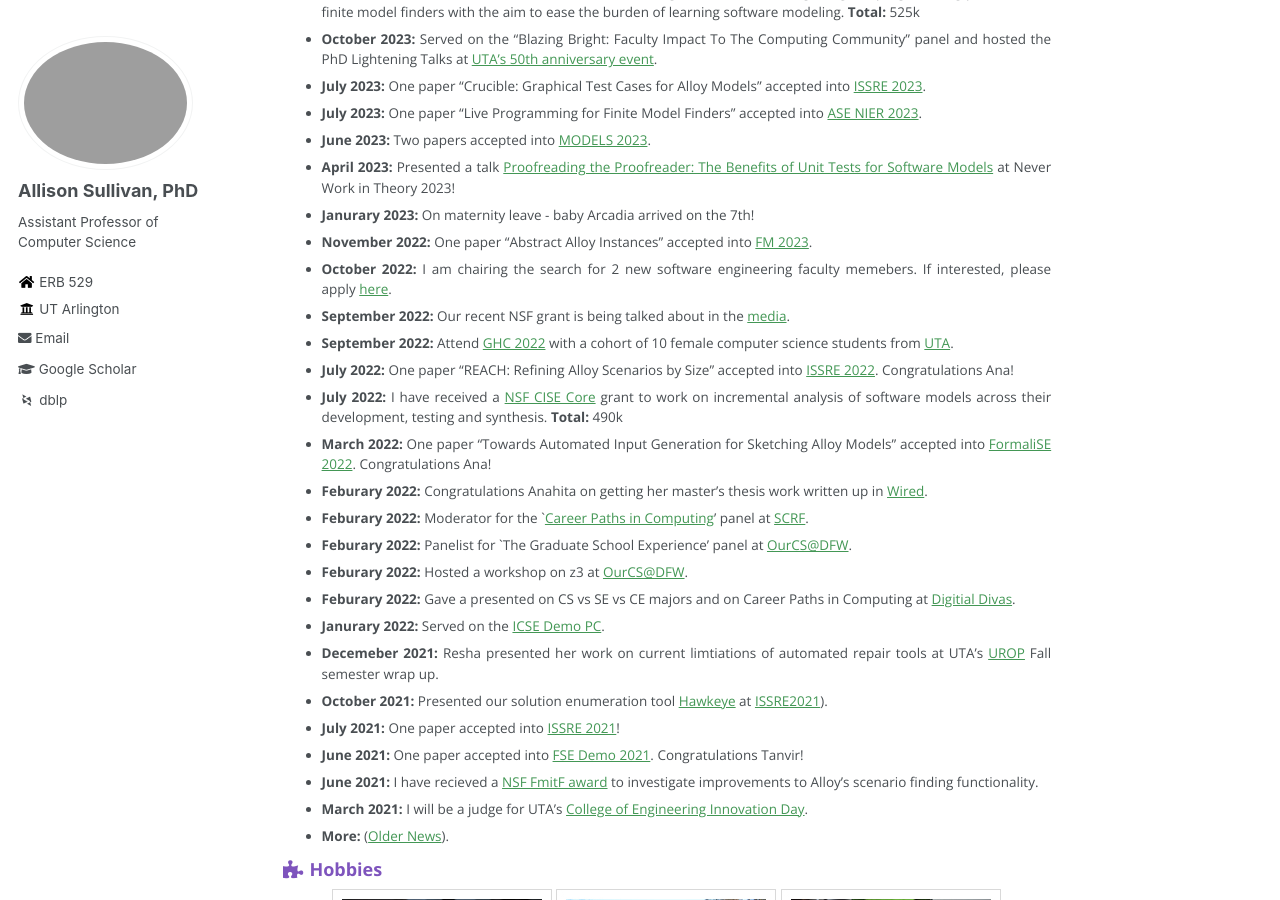
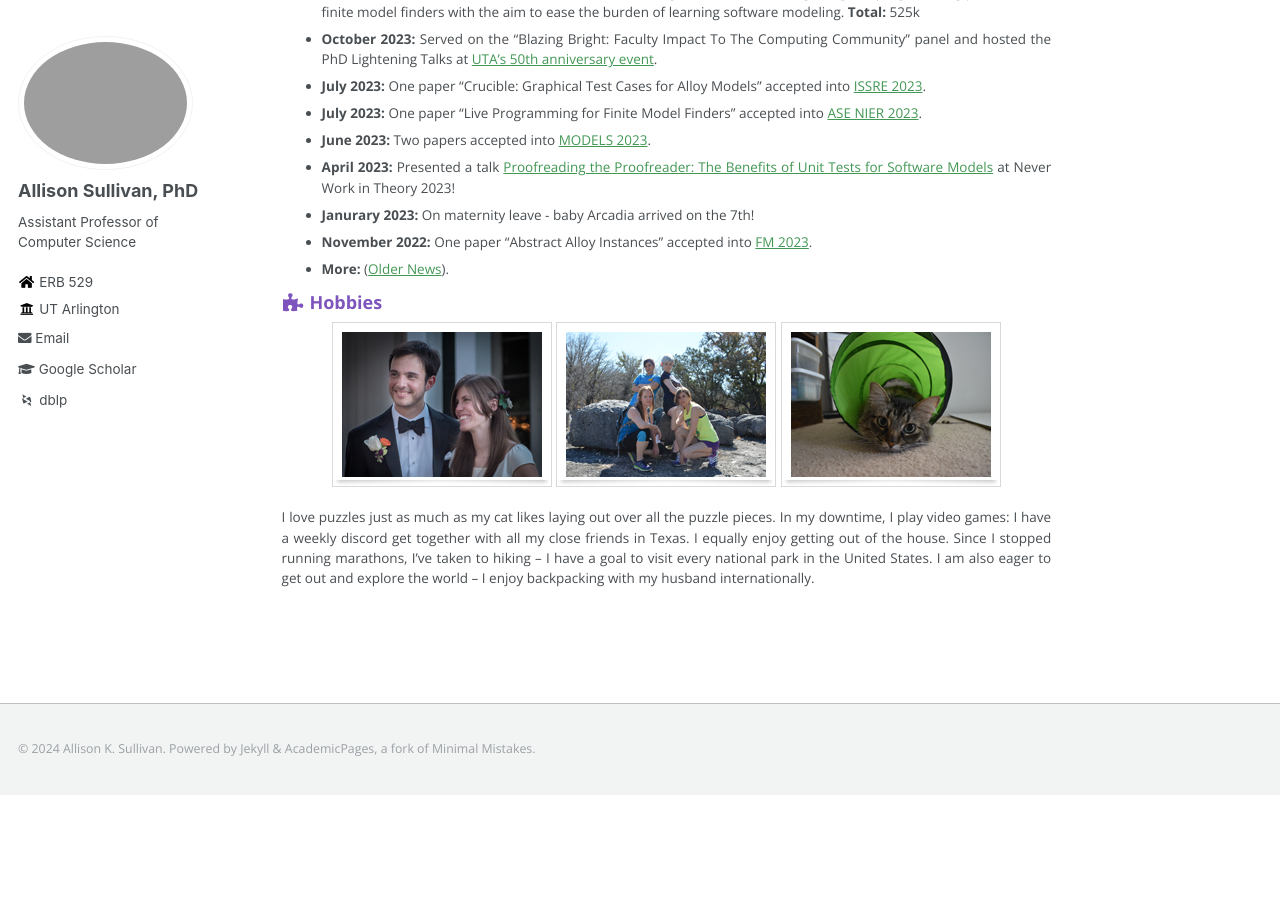
Before and after one commit to Allisonius/allisonius.github.io, a Jekyll site: the page built from _pages/about.md, in a window 1280 px wide and 900 px high, scrolled down 731 px. Built offline with Jekyll 4.4.1, drawn with Linux system fonts in a browser that asks for light colours; some web fonts are replaced; after the commit the page ends 1526 px from its top, so only the background shows below that.

Commit message:
Update about.md

```diff
--- a/_pages/about.md
+++ b/_pages/about.md
@@ -36,24 +36,6 @@ Checking and Symbolic Execution
 * **April 2023:** Presented a talk [Proofreading the Proofreader: The Benefits of Unit Tests for Software Models](https://neverworkintheory.org/) at Never Work in Theory 2023!
 * **Janurary 2023:** On maternity leave - baby Arcadia arrived on the 7th!
 * **November 2022:** One paper "Abstract Alloy Instances" accepted into [FM 2023](https://fm2023.isp.uni-luebeck.de/).
-* **October 2022:** I am chairing the search for 2 new software engineering faculty memebers. If interested, please apply [here](https://uta.peopleadmin.com/postings/20379).
-* **September 2022:** Our recent NSF grant is being talked about in the [media](https://www.uta.edu/news/news-releases/2022/09/22/sullivan-nsf-software-updates).
-* **September 2022:** Attend [GHC 2022](https://ghc.anitab.org/attend/) with a cohort of 10 female computer science students from [UTA](https://www.uta.edu/academics/schools-colleges/engineering/academics/departments/cse).
-* **July 2022:** One paper "REACH: Refining Alloy Scenarios by Size" accepted into [ISSRE 2022](https://issre2022.github.io/index.html). Congratulations Ana!
-* **July 2022:** I have received a [NSF CISE Core](https://www.nsf.gov/awardsearch/showAward?AWD_ID=2204536&HistoricalAwards=false) grant to work on incremental analysis of software models across their development, testing and synthesis. **Total:** 490k
-* **March 2022:** One paper "Towards Automated Input Generation for Sketching Alloy Models" accepted into [FormaliSE 2022](https://conf.researchr.org/home/icse-2022/Formalise-2022#:~:text=of%20software%20systems.-,Originally%20a%20successful%20satellite%20workshop%20of%20ICSE%2C%20since%202018%20FormaliSE,%2C%20PA%20(or%20online).). Congratulations Ana!
-* **Feburary 2022:** Congratulations Anahita on getting her master's thesis work written up in [Wired](https://www.wired.com/story/job-applicants-hack-resume-reading-software/).
-* **Feburary 2022:** Moderator for the `[Career Paths in Computing](https://uta.engineering/scrf/keynote.php#panel)' panel at [SCRF](https://uta.engineering/scrf/).
-* **Feburary 2022:** Panelist for `The Graduate School Experience' panel at [OurCS@DFW](https://uta.engineering/ourcs/).
-* **Feburary 2022:** Hosted a workshop on z3 at [OurCS@DFW](https://uta.engineering/ourcs/).
-* **Feburary 2022:** Gave a presented on CS vs SE vs CE majors and on Career Paths in Computing at [Digitial Divas](https://digital-divas.weebly.com/).
-* **Janurary 2022:** Served on the [ICSE Demo PC](https://conf.researchr.org/track/icse-2022/icse-2022-demo---demonstrations).
-* **Decemeber 2021:** Resha presented her work on current limtiations of automated repair tools at UTA's [UROP](https://www.uta.edu/research/opportunities/undergraduate-research/programs/urop) Fall semester wrap up.
-* **October 2021:** Presented our solution enumeration tool [Hawkeye](https://github.com/alloy-hawkeye/Hawkeye) at [ISSRE2021](https://2021.issre.net/)).
-* **July 2021:** One paper accepted into [ISSRE 2021](https://2021.issre.net/)!
-* **June 2021:** One paper accepted into [FSE Demo 2021](https://2021.esec-fse.org/track/fse-2021-demonstrations). Congratulations Tanvir!
-* **June 2021:** I have recieved a [NSF FmitF award](https://www.nsf.gov/awardsearch/showAward?AWD_ID=2123341&HistoricalAwards=false) to investigate improvements to Alloy's scenario finding functionality.
-* **March 2021:** I will be a judge for UTA's [College of Engineering Innovation Day](https://www.uta.edu/academics/schools-colleges/engineering/students/innovation-day/).
 * **More:** ([Older News](https://allisonius.github.io/news/)).
 
 <h3><i class="fa fa-fw fa-puzzle-piece" aria-hidden="true"></i> Hobbies</h3>
```
